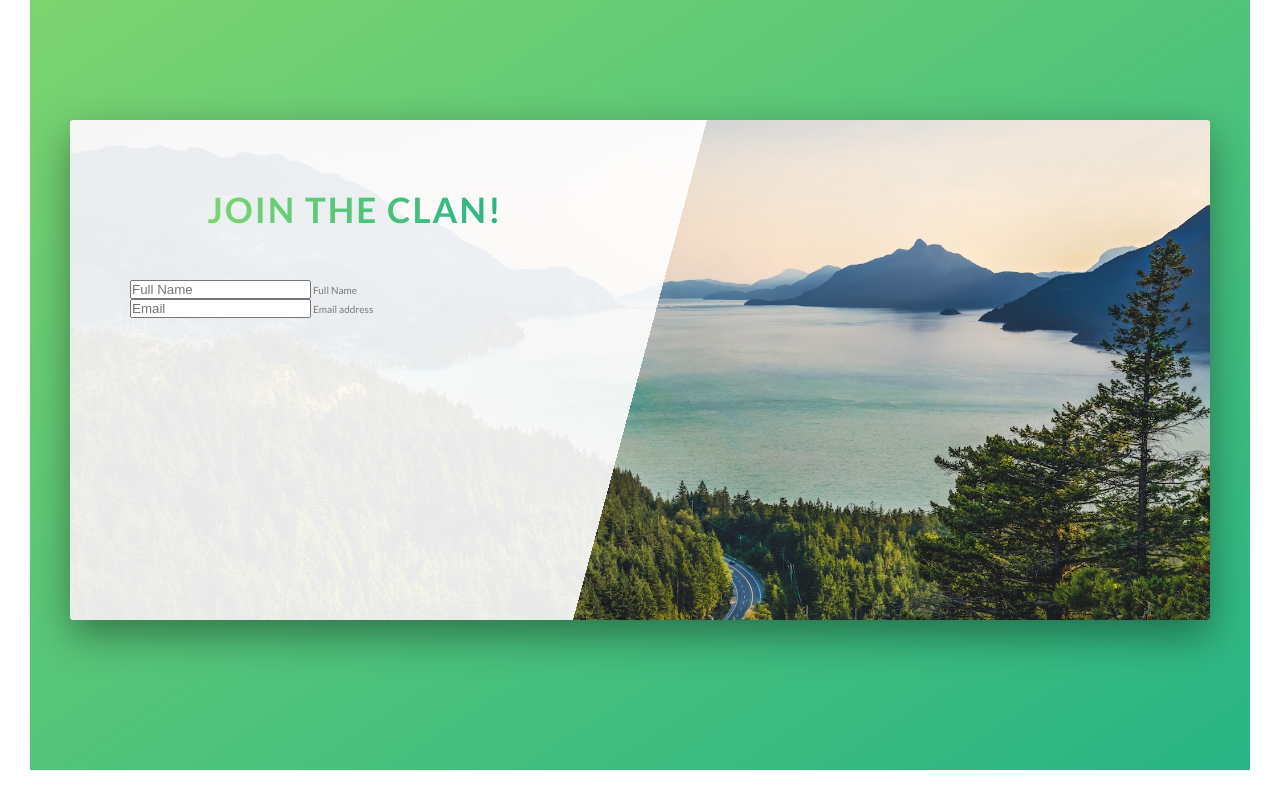
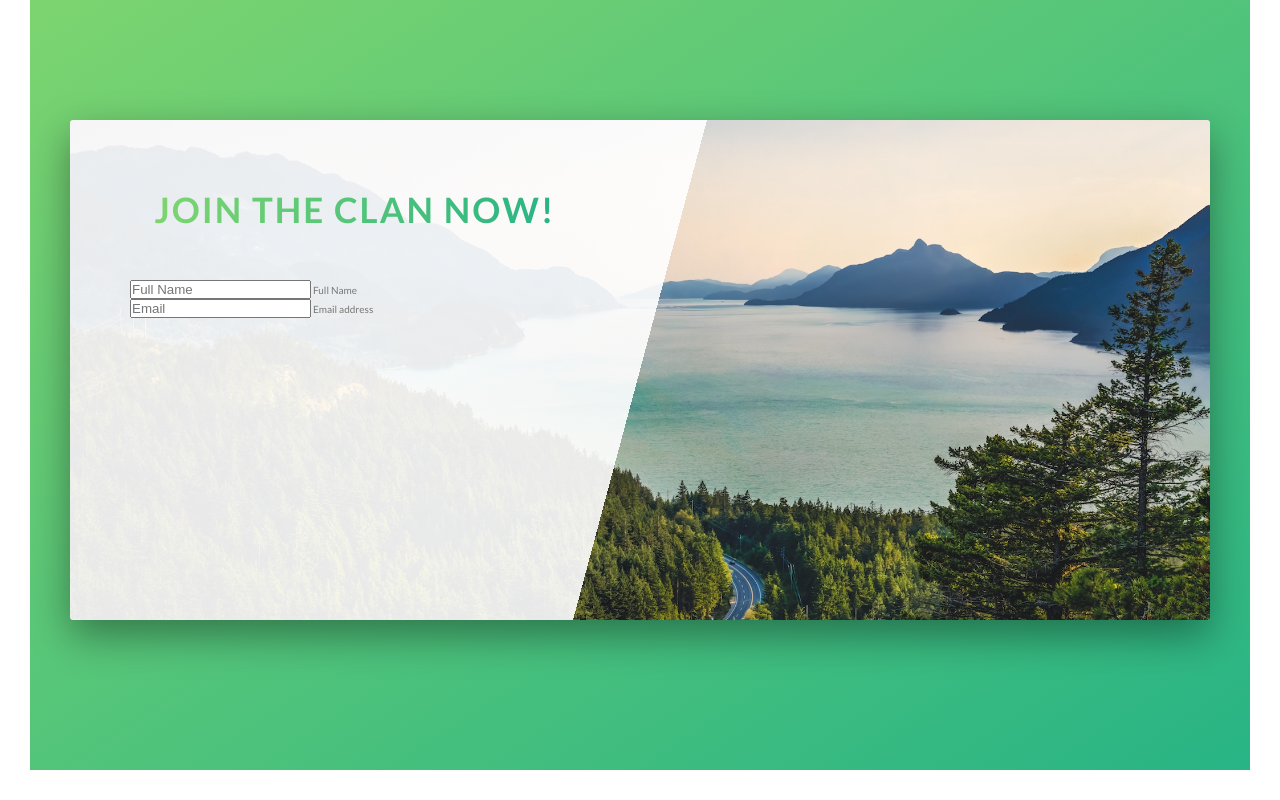
Before and after one commit to vvduth/natour-landing-page, a website: page index.html in a window 1280 px wide. Shown: the part 4493-5293 px from the top of the page. Drawn offline with Linux system fonts and the light colour scheme.

Commit message:
fix typo

```diff
--- a/index.html
+++ b/index.html
@@ -289,7 +289,7 @@
                         <form action="#" class="form">
                             <div class="u-center-text u-margin-bottom-medium">
                                 <h2 class="heading-secondary">
-                                    Join the clan!
+                                    Join the clan now!
                                 </h2>
                             </div>
                             <div class="form__group">
```
